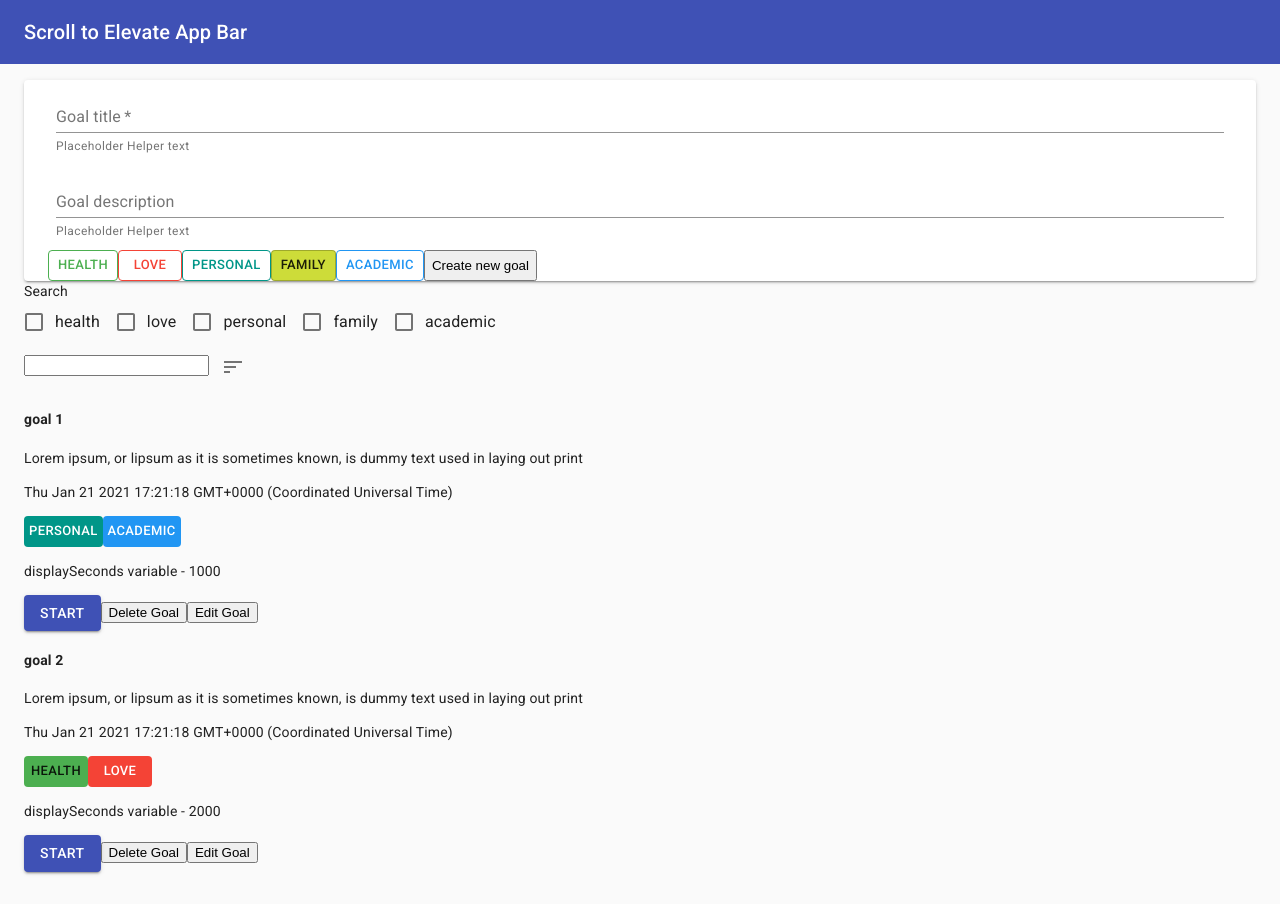
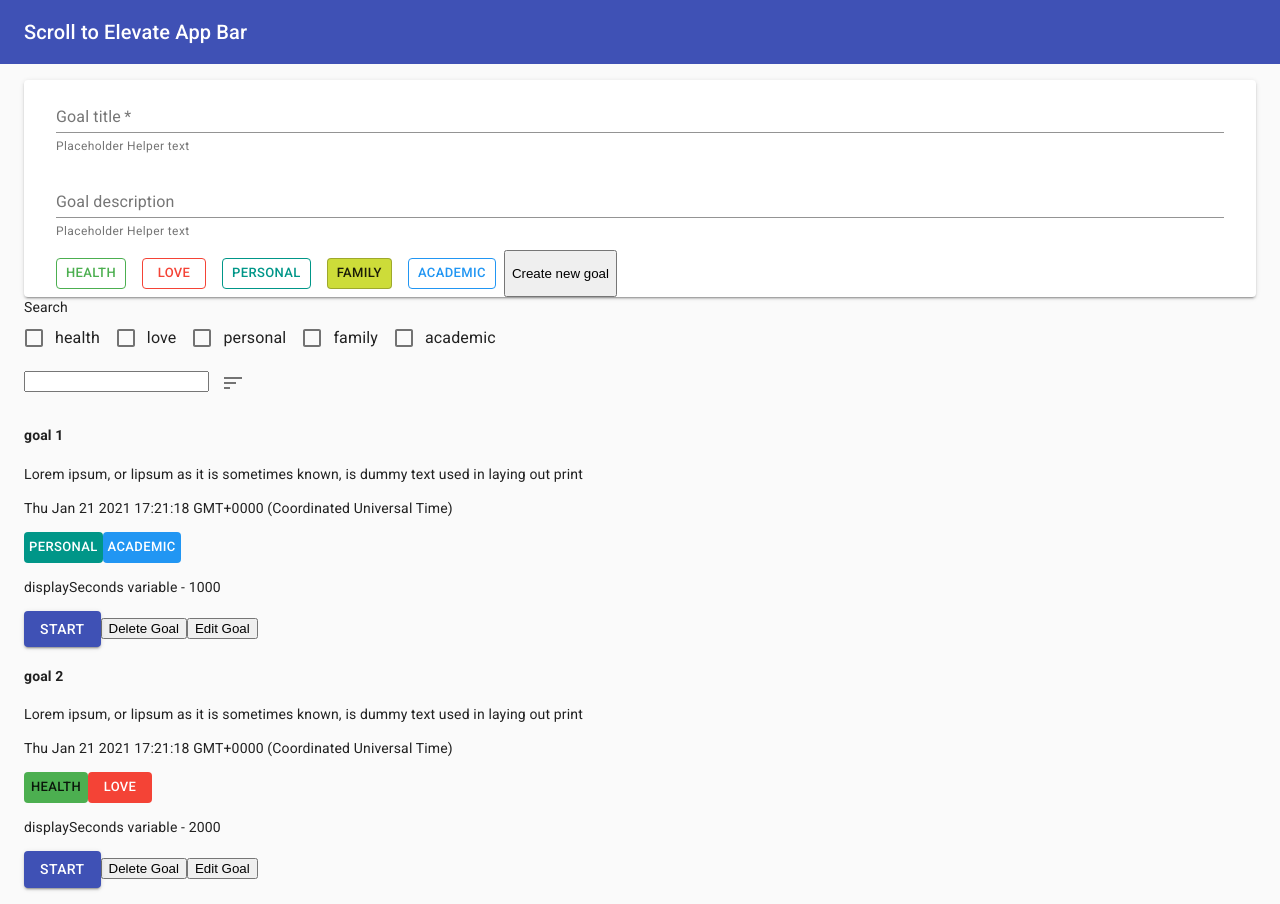
Before and after one commit to BhavyaCodes/get-it-done, a React (Create React App) app: page / in a window 1280 px wide. Both pictures are taken after a click on the button "FAMILY". Built offline with nearby package versions, Linux system fonts and the light colour scheme.

Commit message:
restyle hashtag buttons in form

```diff
--- a/src/components/HashTagSelector.jsx
+++ b/src/components/HashTagSelector.jsx
@@ -2,6 +2,8 @@ import React from "react";
 
 import { withStyles } from "@material-ui/core/styles";
 import Button from "@material-ui/core/Button";
+import ButtonGroup from "@material-ui/core/ButtonGroup";
+import { makeStyles } from "@material-ui/core/styles";
 import {
   red,
   pink,
@@ -14,7 +16,15 @@ import {
   grey,
 } from "@material-ui/core/colors";
 
+const useStyles = makeStyles((theme) => ({
+  button: {
+    margin: theme.spacing(1),
+  },
+}));
+
 function HashTagSelector({ hashTags, setHashTags, globalHashTags }) {
+  const classes = useStyles();
+
   const handleAddHashTag = (hashTag) => {
     setHashTags((prevHashTags) => {
       return { ...prevHashTags, [hashTag._id]: hashTag };
@@ -57,6 +67,7 @@ function HashTagSelector({ hashTags, setHashTags, globalHashTags }) {
 
           return (
             <ColorButton
+              className={classes.button}
               size="small"
               key={globalHashTag._id}
               onClick={() => {
@@ -85,6 +96,7 @@ function HashTagSelector({ hashTags, setHashTags, globalHashTags }) {
 
           return (
             <ColorButton
+              className={classes.button}
               size="small"
               key={globalHashTag._id}
               onClick={() => {
```
